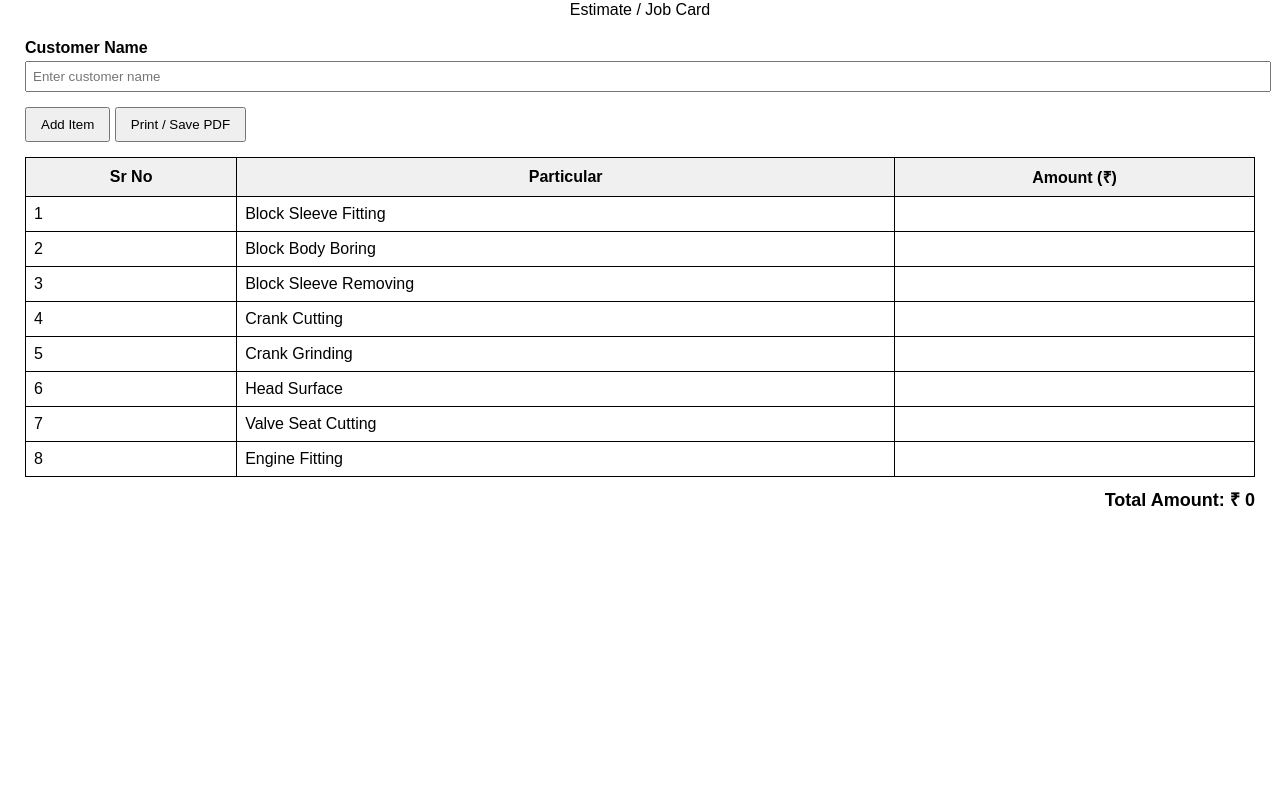
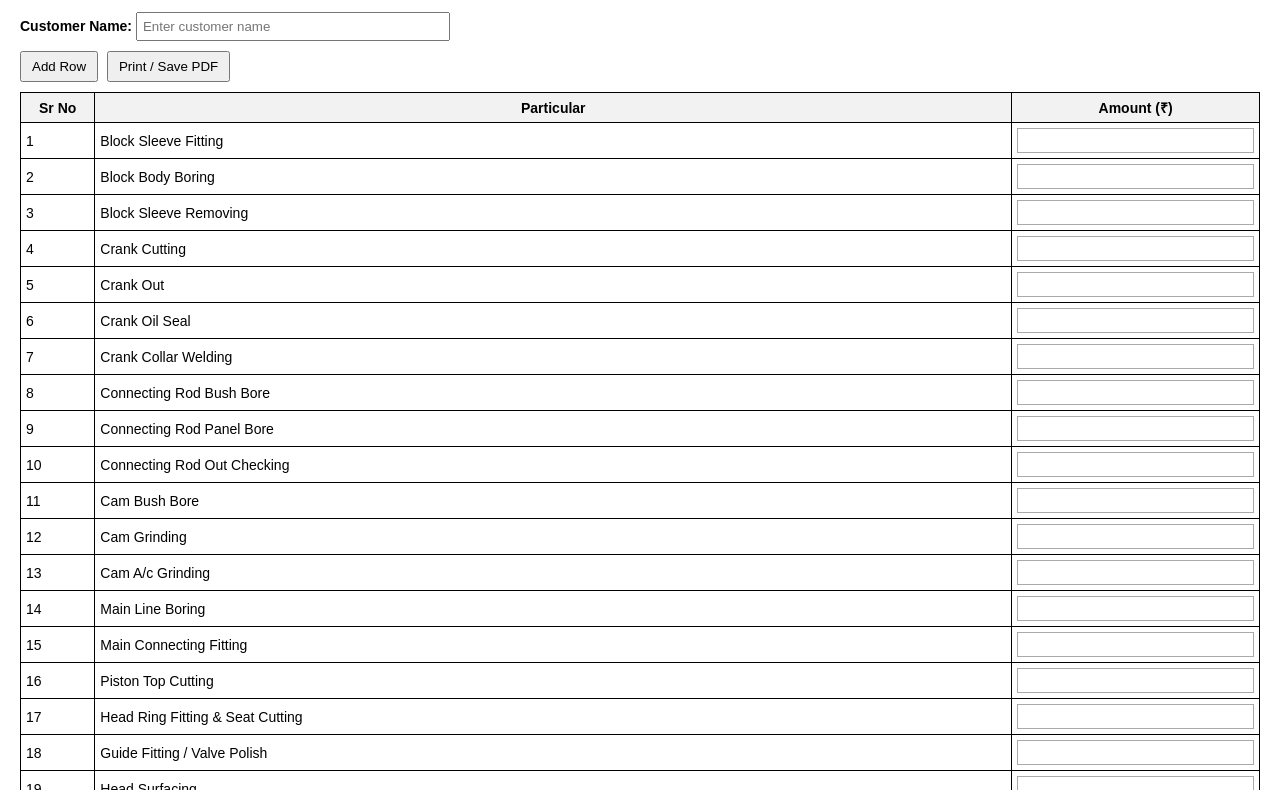
Before and after one commit to Divyesh0506-dot/nbb-estimate, a plain HTML site: page index.html in a window 1280 px wide. Shown: the part 68-858 px from the top of the page. Before the commit the page ends 800 px from the top, so only its background shows below. Drawn offline with Linux system fonts and the light colour scheme.

Commit message:
Update index.html

```diff
--- a/index.html
+++ b/index.html
@@ -7,25 +7,23 @@
 <style>
 body{
   font-family: Arial, sans-serif;
-  margin: 25px;
+  margin:20px;
+  font-size:14px;
 }
-.header{
+h2{
   text-align:center;
-  margin-bottom:20px;
+  margin-bottom:5px;
 }
-.header h2{
-  margin:0;
-}
-.info{
+.subtitle{
+  text-align:center;
   margin-bottom:15px;
 }
-label{
-  font-weight:bold;
+.customer{
+  margin-bottom:10px;
 }
-input{
-  width:100%;
-  padding:6px;
-  margin-top:4px;
+.customer input{
+  width:300px;
+  padding:5px;
 }
 table{
   width:100%;
@@ -33,23 +31,27 @@ table{
 }
 th,td{
   border:1px solid #000;
-  padding:8px;
+  padding:5px;
 }
 th{
-  background:#f0f0f0;
+  background:#f2f2f2;
+}
+.amount input{
+  width:100%;
+  box-sizing:border-box;
+  padding:4px;
+  border:1px solid #aaa;
+}
+.total-row td{
+  font-weight:bold;
+  background:#eaffea;
 }
 .actions{
-  margin:15px 0;
+  margin:10px 0;
 }
 button{
-  padding:8px 14px;
-  cursor:pointer;
-}
-.total-box{
-  text-align:right;
-  margin-top:10px;
-  font-size:18px;
-  font-weight:bold;
+  padding:6px 10px;
+  margin-right:5px;
 }
 
 @media print{
@@ -61,65 +63,82 @@ button{
 
 <body>
 
-<div class="header">
-  <h2>NEW BHARAT BORING</h2>
-  <p>Estimate / Job Card</p>
-</div>
+<h2>NEW BHARAT BORING</h2>
+<div class="subtitle">Estimate / Job Card</div>
 
-<div class="info">
-  <label>Customer Name</label>
+<div class="customer">
+  <b>Customer Name:</b>
   <input type="text" placeholder="Enter customer name">
 </div>
 
 <div class="actions">
-  <button onclick="addRow()">Add Item</button>
+  <button onclick="addRow()">Add Row</button>
   <button onclick="window.print()">Print / Save PDF</button>
 </div>
 
-<table id="table">
+<table id="estTable">
 <thead>
 <tr>
-  <th>Sr No</th>
+  <th width="6%">Sr No</th>
   <th>Particular</th>
-  <th>Amount (₹)</th>
+  <th width="20%">Amount (₹)</th>
 </tr>
 </thead>
 <tbody>
-<tr><td>1</td><td contenteditable>Block Sleeve Fitting</td><td contenteditable oninput="calculateTotal()"></td></tr>
-<tr><td>2</td><td contenteditable>Block Body Boring</td><td contenteditable oninput="calculateTotal()"></td></tr>
-<tr><td>3</td><td contenteditable>Block Sleeve Removing</td><td contenteditable oninput="calculateTotal()"></td></tr>
-<tr><td>4</td><td contenteditable>Crank Cutting</td><td contenteditable oninput="calculateTotal()"></td></tr>
-<tr><td>5</td><td contenteditable>Crank Grinding</td><td contenteditable oninput="calculateTotal()"></td></tr>
-<tr><td>6</td><td contenteditable>Head Surface</td><td contenteditable oninput="calculateTotal()"></td></tr>
-<tr><td>7</td><td contenteditable>Valve Seat Cutting</td><td contenteditable oninput="calculateTotal()"></td></tr>
-<tr><td>8</td><td contenteditable>Engine Fitting</td><td contenteditable oninput="calculateTotal()"></td></tr>
+<tr><td>1</td><td>Block Sleeve Fitting</td><td class="amount"><input oninput="calcTotal()"></td></tr>
+<tr><td>2</td><td>Block Body Boring</td><td class="amount"><input oninput="calcTotal()"></td></tr>
+<tr><td>3</td><td>Block Sleeve Removing</td><td class="amount"><input oninput="calcTotal()"></td></tr>
+<tr><td>4</td><td>Crank Cutting</td><td class="amount"><input oninput="calcTotal()"></td></tr>
+<tr><td>5</td><td>Crank Out</td><td class="amount"><input oninput="calcTotal()"></td></tr>
+<tr><td>6</td><td>Crank Oil Seal</td><td class="amount"><input oninput="calcTotal()"></td></tr>
+<tr><td>7</td><td>Crank Collar Welding</td><td class="amount"><input oninput="calcTotal()"></td></tr>
+<tr><td>8</td><td>Connecting Rod Bush Bore</td><td class="amount"><input oninput="calcTotal()"></td></tr>
+<tr><td>9</td><td>Connecting Rod Panel Bore</td><td class="amount"><input oninput="calcTotal()"></td></tr>
+<tr><td>10</td><td>Connecting Rod Out Checking</td><td class="amount"><input oninput="calcTotal()"></td></tr>
+<tr><td>11</td><td>Cam Bush Bore</td><td class="amount"><input oninput="calcTotal()"></td></tr>
+<tr><td>12</td><td>Cam Grinding</td><td class="amount"><input oninput="calcTotal()"></td></tr>
+<tr><td>13</td><td>Cam A/c Grinding</td><td class="amount"><input oninput="calcTotal()"></td></tr>
+<tr><td>14</td><td>Main Line Boring</td><td class="amount"><input oninput="calcTotal()"></td></tr>
+<tr><td>15</td><td>Main Connecting Fitting</td><td class="amount"><input oninput="calcTotal()"></td></tr>
+<tr><td>16</td><td>Piston Top Cutting</td><td class="amount"><input oninput="calcTotal()"></td></tr>
+<tr><td>17</td><td>Head Ring Fitting & Seat Cutting</td><td class="amount"><input oninput="calcTotal()"></td></tr>
+<tr><td>18</td><td>Guide Fitting / Valve Polish</td><td class="amount"><input oninput="calcTotal()"></td></tr>
+<tr><td>19</td><td>Head Surfacing</td><td class="amount"><input oninput="calcTotal()"></td></tr>
+<tr><td>20</td><td>Head Tapped Setting</td><td class="amount"><input oninput="calcTotal()"></td></tr>
+<tr><td>21</td><td>Head Chockup Remove</td><td class="amount"><input oninput="calcTotal()"></td></tr>
+<tr><td>22</td><td>Head Cold Welding</td><td class="amount"><input oninput="calcTotal()"></td></tr>
+<tr><td>23</td><td>Block Foundation Welding</td><td class="amount"><input oninput="calcTotal()"></td></tr>
+<tr><td>24</td><td>Block Oil Seal</td><td class="amount"><input oninput="calcTotal()"></td></tr>
+<tr><td>25</td><td>Dry Gear Bush Fitting</td><td class="amount"><input oninput="calcTotal()"></td></tr>
+<tr><td>26</td><td>Oil Pump Repair</td><td class="amount"><input oninput="calcTotal()"></td></tr>
 </tbody>
+
+<tfoot>
+<tr class="total-row">
+  <td colspan="2">Total</td>
+  <td>₹ <span id="total">0.00</span></td>
+</tr>
+</tfoot>
 </table>
 
-<div class="total-box">
-  Total Amount: ₹ <span id="total">0</span>
-</div>
-
 <script>
-function addRow(){
-  let table=document.getElementById("table").getElementsByTagName("tbody")[0];
-  let rowCount=table.rows.length;
-  let row=table.insertRow();
-  row.insertCell(0).innerHTML=rowCount+1;
-  row.insertCell(1).contentEditable=true;
-  let amt=row.insertCell(2);
-  amt.contentEditable=true;
-  amt.setAttribute("oninput","calculateTotal()");
+function calcTotal(){
+  let total=0;
+  document.querySelectorAll(".amount input").forEach(i=>{
+    let v=parseFloat(i.value);
+    if(!isNaN(v)) total+=v;
+  });
+  document.getElementById("total").innerText=total.toFixed(2);
 }
 
-function calculateTotal(){
-  let total=0;
-  let rows=document.querySelectorAll("#table tbody tr");
-  rows.forEach(row=>{
-    let val=parseFloat(row.cells[2].innerText);
-    if(!isNaN(val)) total+=val;
-  });
-  document.getElementById("total").innerText=total.toFixed(2);
+function addRow(){
+  let table=document.querySelector("#estTable tbody");
+  let r=table.insertRow();
+  r.insertCell(0).innerText=table.rows.length;
+  r.insertCell(1).contentEditable=true;
+  let c=r.insertCell(2);
+  c.className="amount";
+  c.innerHTML='<input oninput="calcTotal()">';
 }
 </script>
 
```
